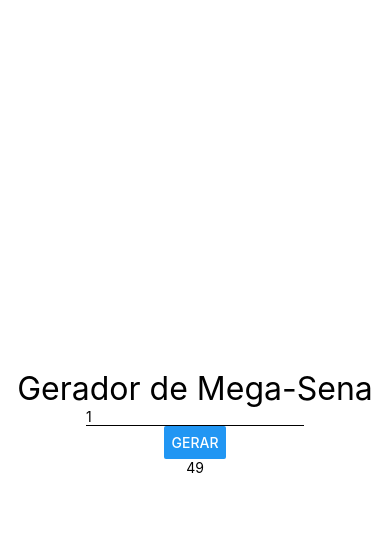
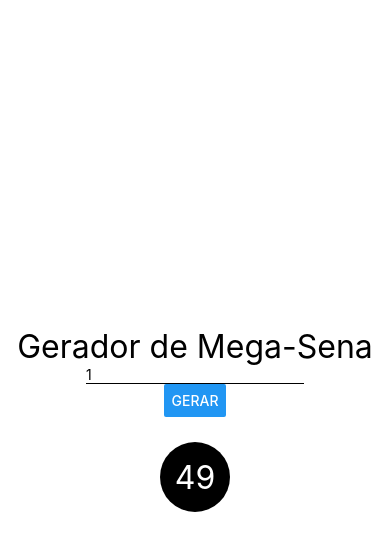
Before and after one commit to pauloteixeira01/Studies_in_React-native, a React Native app in the folder exercicios/: screen / in a window 390 px wide. Both pictures are taken after a click on the button "GERAR". Shown: the top 550 px of the page. Built offline with nearby package versions, Linux system fonts and the light colour scheme.

Commit message:
Terminei o componente MegaSena

```diff
--- a/exercicios/src/components/mega/Mega.js
+++ b/exercicios/src/components/mega/Mega.js
@@ -1,6 +1,7 @@
 import React, { Component } from 'react';
-import { Text, TextInput, Button } from 'react-native';
+import { View, Text, TextInput, Button } from 'react-native';
 import Estilo from '../estilo';
+import MegaNumero from './MegaNumero';
 
 export default class Mega extends Component {
 
@@ -27,6 +28,29 @@
         this.setState({ numeros })
     }
 
+    /*
+    gerarNumeros = () => {
+        const {qtDeNumeros} = this.state
+        const numeros = []
+
+        for (let i = 0; i < qtDeNumeros; i++) {
+            const n = this.gerarNumeroNaoContido(numeros)
+            numeros.push(n)
+        }
+
+        numeros.sort((a, b) => a - b)
+        this.setState({ numeros })
+    }
+    */
+
+
+    exibirNumeros = () => {
+        const nums = this.state.numeros
+        return nums.map(num => {
+            return <MegaNumero key={num} num={num} />
+        })
+    }
+
     render () {
         return (
             <>
@@ -44,9 +68,14 @@
                     title="Gerar"
                     onPress={this.gerarNumeros}
                 />
-                <Text>
-                    {this.state.numeros.join(',')}
-                </Text>
+                <View style={{
+                    marginTop: 20,
+                    flexDirection: 'row',
+                    flexWrap: 'wrap',
+                    justifyContent: 'center'
+                }}>
+                    {this.exibirNumeros()}
+                </View>
             </>
         )
     }
--- /dev/null
+++ b/exercicios/src/components/mega/MegaNumero.js
@@ -0,0 +1,29 @@
+import React from 'react'
+import { View, Text, StyleSheet } from 'react-native'
+import Estilo from '../estilo'
+
+export default ({num}) => {
+    return (
+        <View style={style.Container}>
+            <Text style={[Estilo.txtG, style.Num]}>
+                {num}
+            </Text>
+        </View>
+    )
+}
+
+const style = StyleSheet.create({
+    Container: {
+        height: 70,
+        width: 70,
+        backgroundColor: '#000',
+        margin: 5,
+        borderRadius: 35,
+        justifyContent: 'center',
+
+
+    },
+    Num: {
+        color: '#fff'
+    }
+})
```
